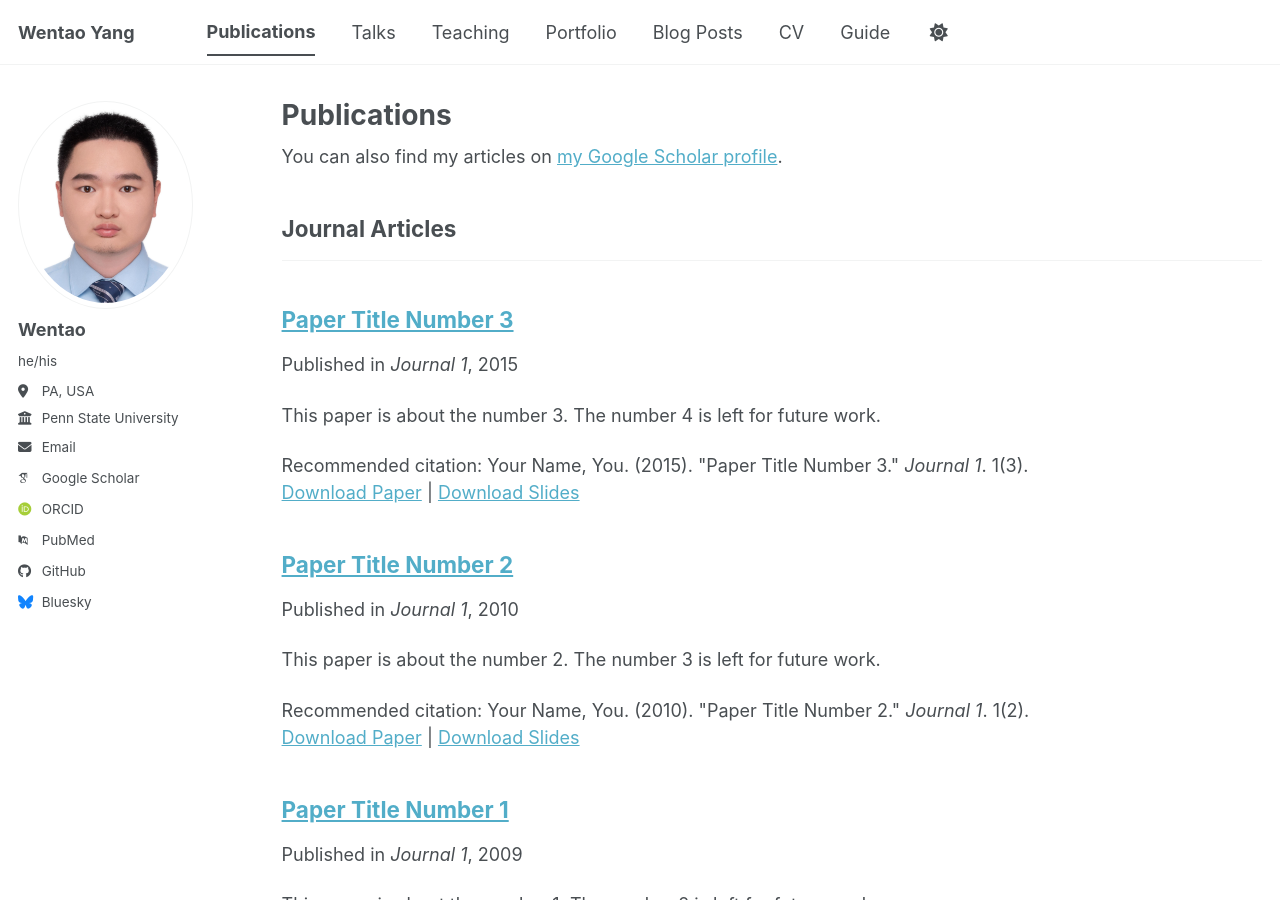
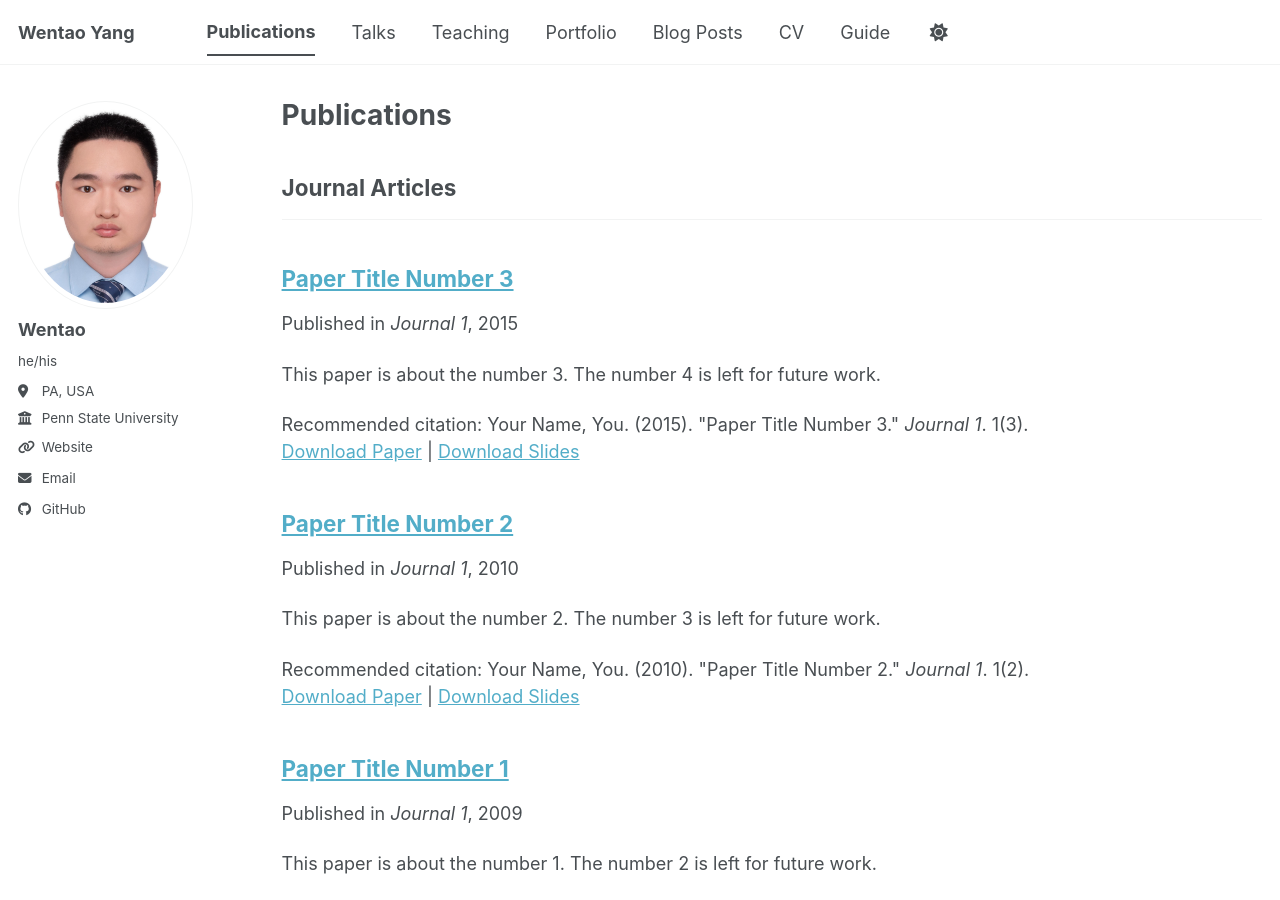
Before and after one commit to liliyawanttosleep/liliyawanttosleep.github.io, a Jekyll site: the page built from _pages/publications.html, in a window 1280 px wide and 900 px high. Built offline with Jekyll 4.4.1, drawn with Linux system fonts in a browser that asks for light colours; some web fonts are replaced; a script bundle is joined from its source files by our own code; library files that are not in the unit come from our copies; some of the changed lines change nothing that is shown.

Commit message:
Update _config.yml

```diff
--- a/_config.yml
+++ b/_config.yml
@@ -29,19 +29,19 @@ author:
   bio              :
   location         : "PA, USA"
   employer         : "Penn State University"
-  uri              : # URL
+  uri              :  "https://science.psu.edu/stat"
   email            : "wvy5161@psu.edu"
 
   # Academic websites
   academia         : # URL
   arxiv            : # URL - Update with the correct link to your profile
-  googlescholar    : "https://scholar.google.com/citations?user=PS_CX0AAAAAJ"
+  googlescholar    :
   inspire-hep      : # URL
   impactstory      : # URL
-  orcid            : "https://orcid.org/yourorcidurl"
+  orcid            :
   semantic         : # URL
   ssrn             : # URL
-  pubmed           : "https://www.ncbi.nlm.nih.gov/pubmed/?term=john+snow"
+  pubmed           :
   researchgate     : # URL
   scopus           : # URL
   zotero           : # URL
@@ -51,13 +51,13 @@ author:
   bitbucket        : # Username - Update with your username on the site
   codepen          : # Username
   dribbble         : # Username
-  github           : "academicpages"
+  github           : "https://github.com/liliyawanttosleep?tab=repositories"
   kaggle           : # Username
   stackoverflow    : # User number or user number and name (i.e., use "1" or "1/jeff-atwood")
 
   # Social media
   artstation       : # Username
-  bluesky          : "bsky.app" # Replace this with you Bluesky username
+  bluesky          :
   facebook         : # Username
   flickr           : # Username
   foursquare       : # Username
@@ -71,7 +71,7 @@ author:
   medium           : # URL
   pinterest        : # Username
   soundcloud       : # Username
-  steam            : # Username
+  steam            :
   telegram         : # URL
   tumblr           : # Username
   twitter          : # Username for X / Twitter
```
